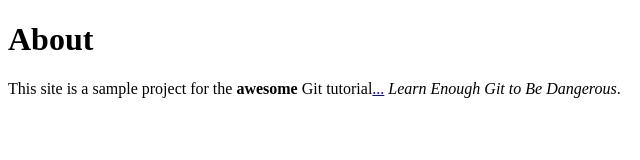
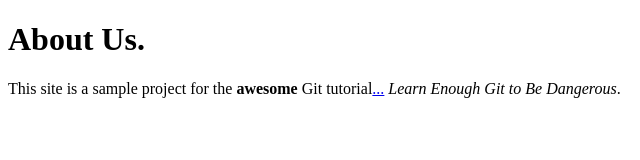
Before and after one commit to bacongodfather007/website, a plain HTML site: page about.html in a window 1280 px wide. Shown: the full height of the page, 0-640 px from the left. Drawn offline with Linux system fonts and the light colour scheme.

Commit message:
Change page heading

```diff
--- a/about.html
+++ b/about.html
@@ -4,7 +4,7 @@
     <title>"About Us"</title>
   </head>
   <body>
-    <h1>About </h1>
+    <h1>About Us.</h1>
     <p>
       This site is a sample project for the <strong>awesome</strong> Git
       tutorial<a href="https://www.learnenough.com/git-tutorial">...</a> <em>Learn Enough Git to Be Dangerous</em>.
```
